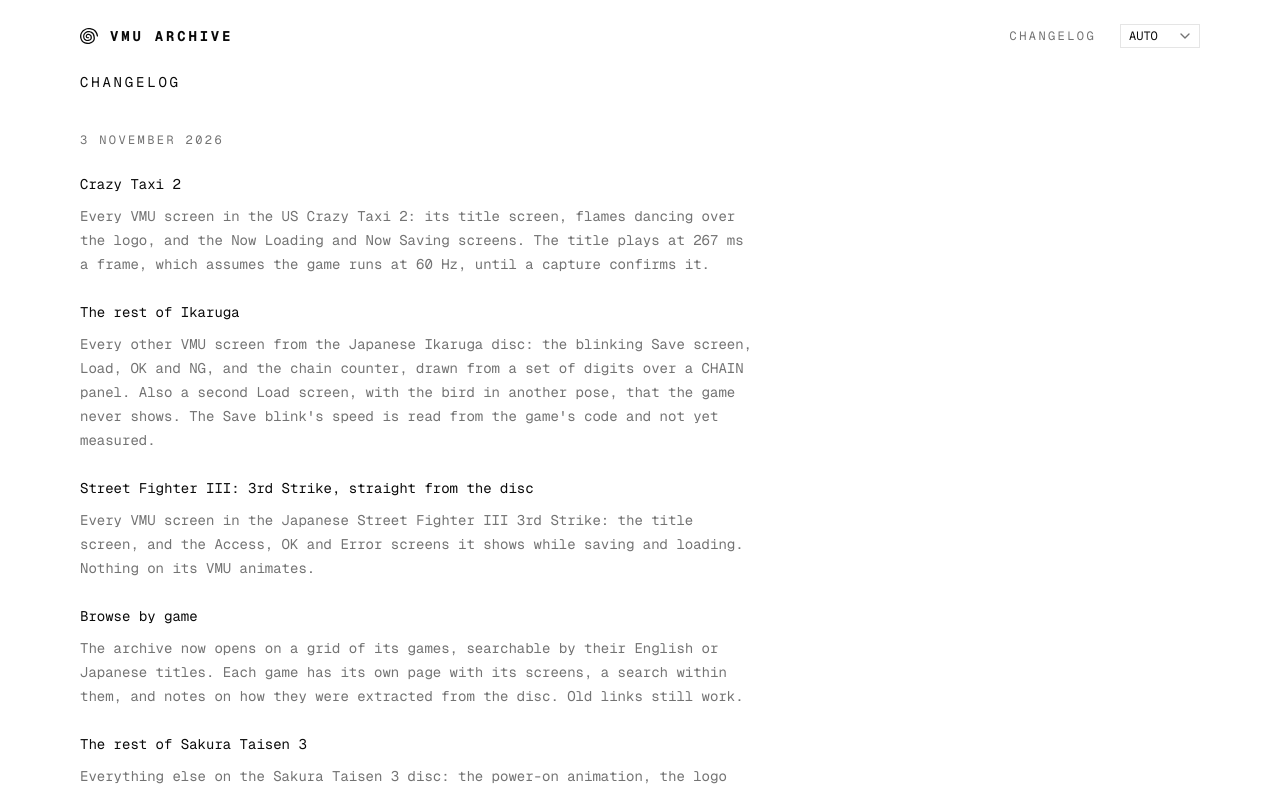
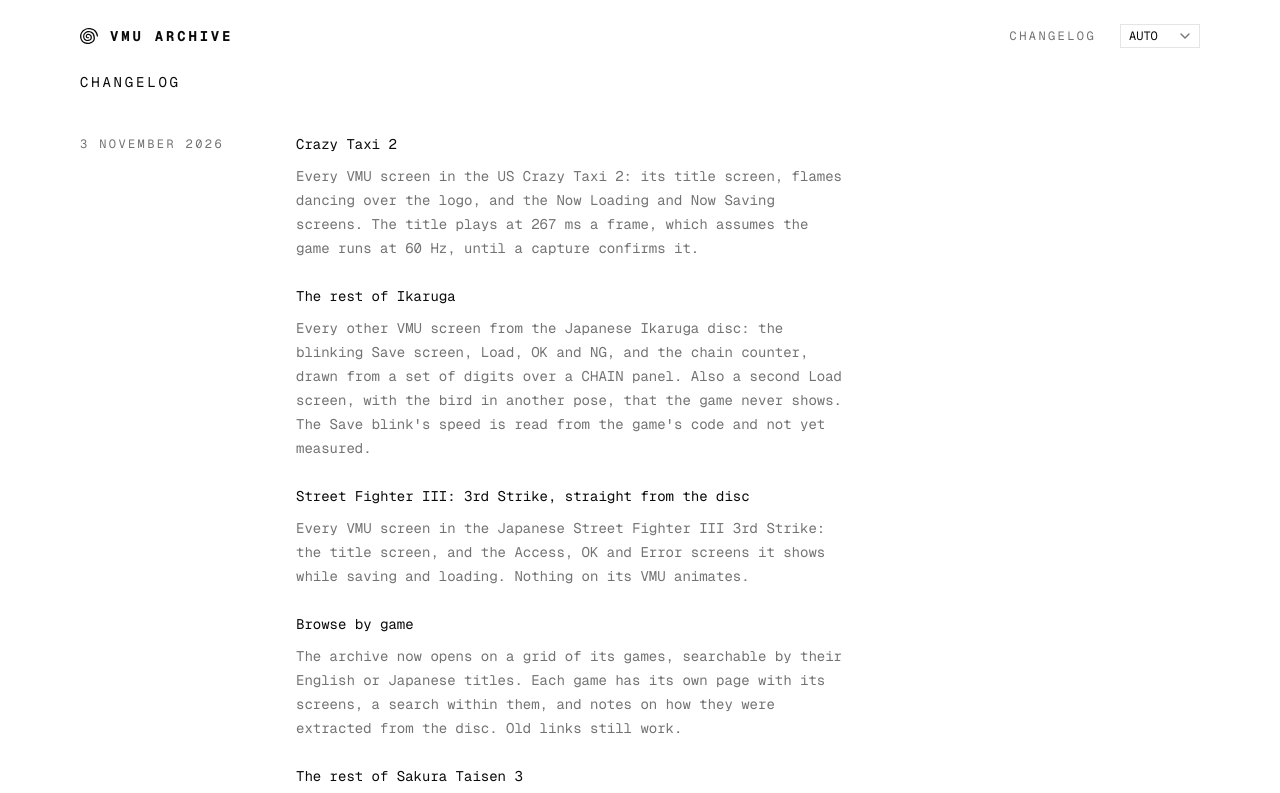
Before and after one commit to vgarmes/vmu-archive, a Next.js app: page /changelog in a window 1280 px wide. Shown: the top 793 px of the page. Built offline with nearby package versions, Linux system fonts and the light colour scheme.

Commit message:
feat: put changelog dates in their own column

```diff
--- a/src/app/changelog/page.tsx
+++ b/src/app/changelog/page.tsx
@@ -16,16 +16,19 @@ const formatDate = (date: string) =>
 
 export default function Changelog() {
 	return (
-		<article className="flex max-w-2xl flex-col gap-10 text-sm leading-6">
+		<article className="flex max-w-3xl flex-col gap-10 text-sm leading-6">
 			<h1 className="text-sm font-normal tracking-[0.2em] uppercase">
 				Changelog
 			</h1>
 			<ol className="flex flex-col gap-12">
 				{getChangelogByDay().map(day => (
-					<li key={day.date} className="flex flex-col gap-6">
+					<li
+						key={day.date}
+						className="grid gap-6 md:grid-cols-[11rem_1fr] md:gap-x-10"
+					>
 						<time
 							dateTime={day.date}
-							className="text-muted-foreground text-xs tracking-[0.2em] uppercase"
+							className="text-muted-foreground text-xs leading-6 tracking-[0.2em] uppercase"
 						>
 							{formatDate(day.date)}
 						</time>
```
